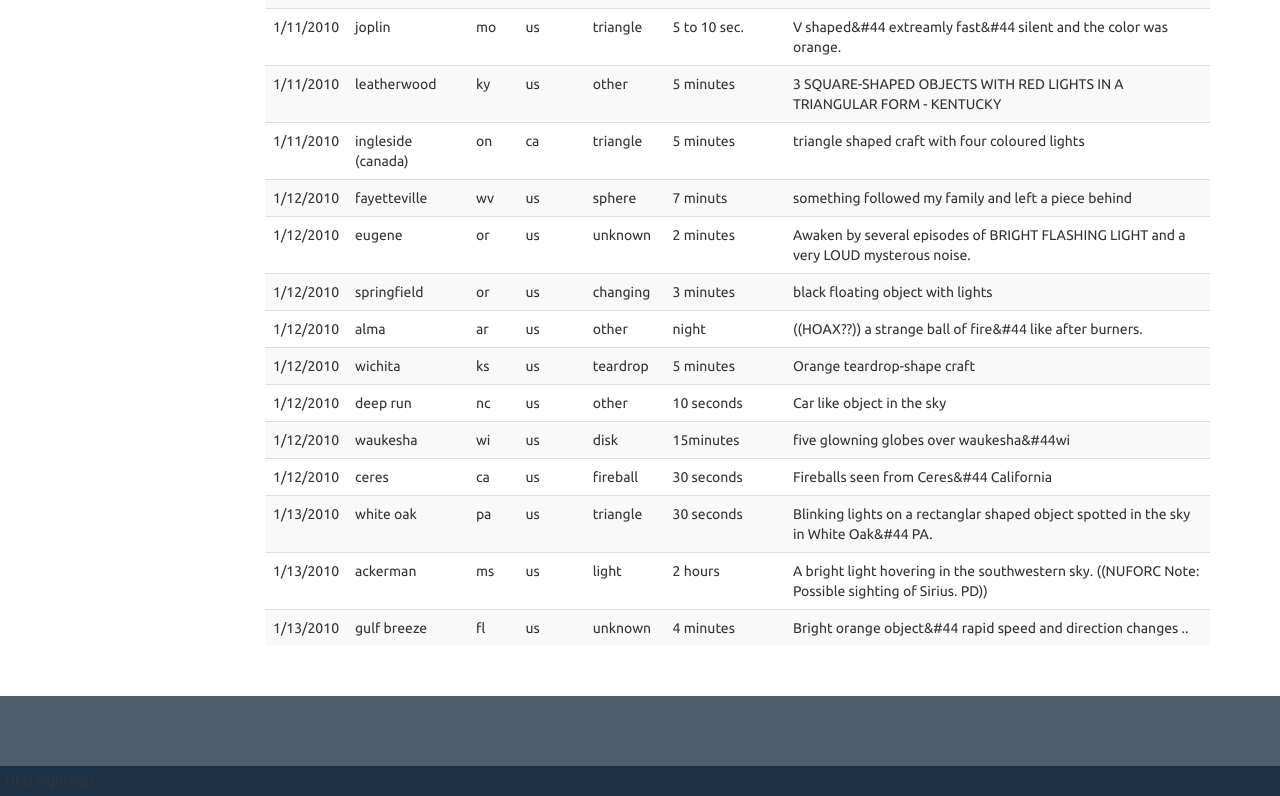
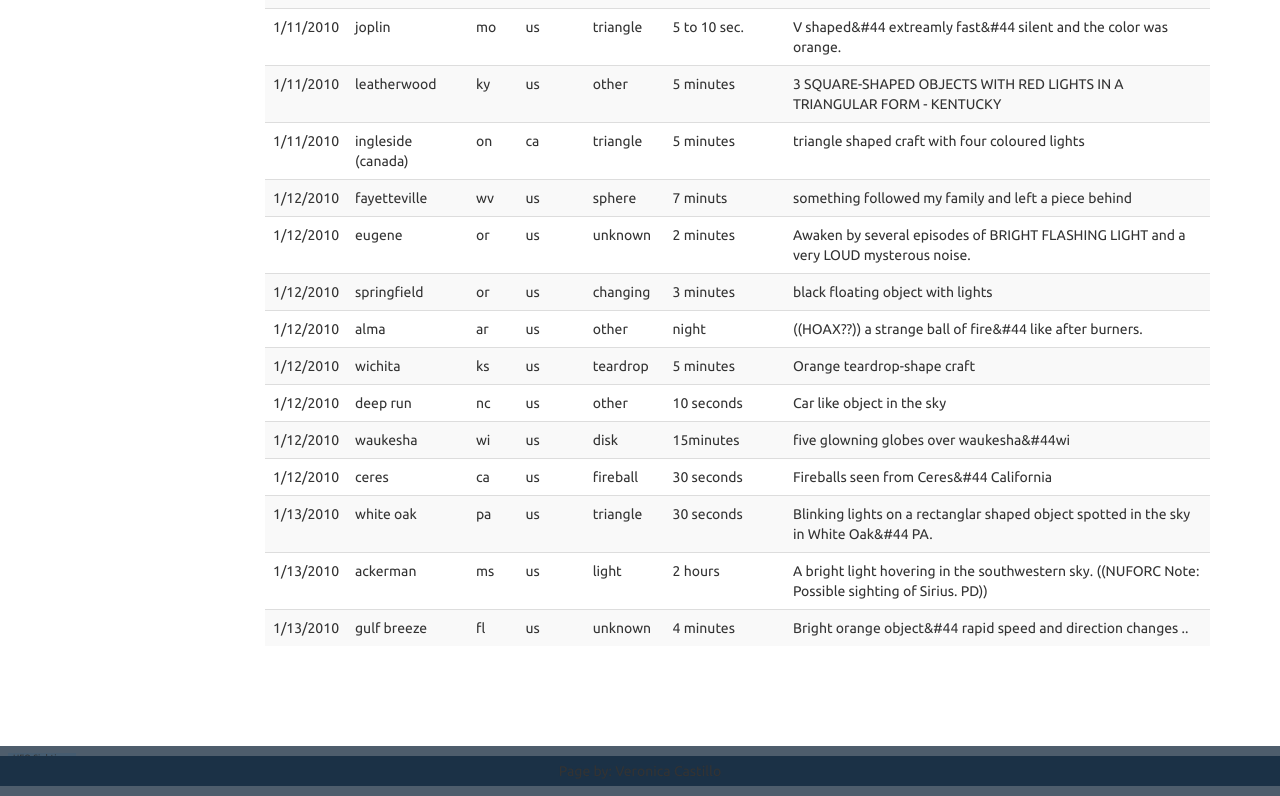
Before and after one commit to verocastillo/javascript-challenge, a plain HTML site: page UFO-level-1/index.html in a window 1280 px wide. Shown: the part 5680-6476 px from the top of the page. Drawn offline with nearby package versions, Linux system fonts and the light colour scheme.

Commit message:
Editing footers.

```diff
--- a/UFO-level-1/index.html
+++ b/UFO-level-1/index.html
@@ -76,7 +76,8 @@
         </div>
       </div>
       <footer class="footer">
-        <span class="bottom">UFO Sightings</span>
+        <span class="p1">UFO Sightings</span>
+        <p class="bottom"> Page by: Veronica Castillo</p>
       </footer>
     </div>
     <script src="https://d3js.org/d3.v5.min.js"></script>
--- a/UFO-level-1/static/css/style.css
+++ b/UFO-level-1/static/css/style.css
@@ -24,7 +24,7 @@ body {
   right: 0;
   bottom: 0;
   left: 0;
-  min-height: 100px;
+  min-height: 50px;
   background: #4e5d6c;
 }
 
@@ -36,6 +36,7 @@ body {
   left: 0;
   padding: 5px;
   background: #1b3146;
+  text-align: center;
 }
 
 .navbar {
--- a/UFO-level-2/static/css/style.css
+++ b/UFO-level-2/static/css/style.css
@@ -36,6 +36,7 @@ body {
   left: 0;
   padding: 5px;
   background: #1b3146;
+  text-align: center;
 }
 
 .navbar {
```
